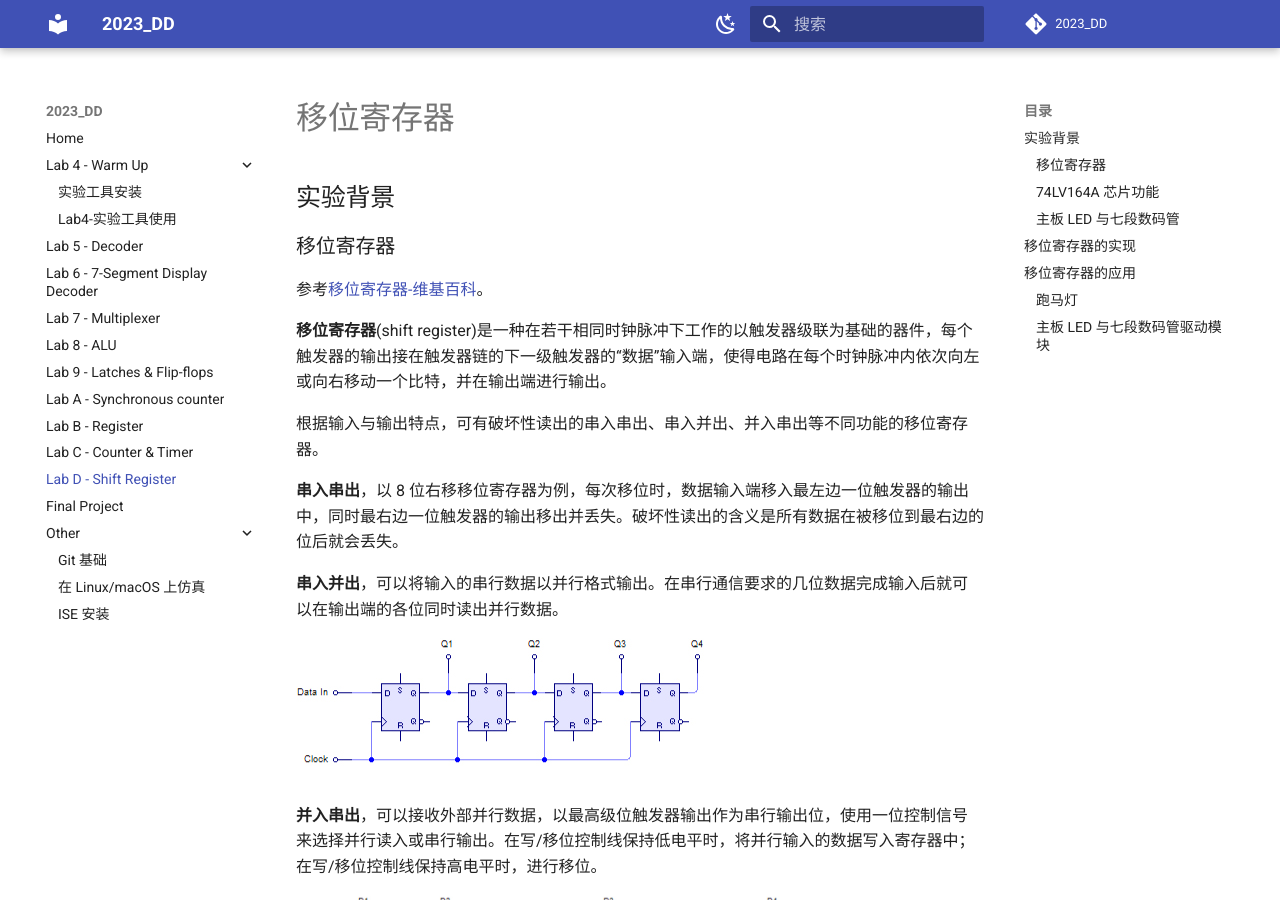
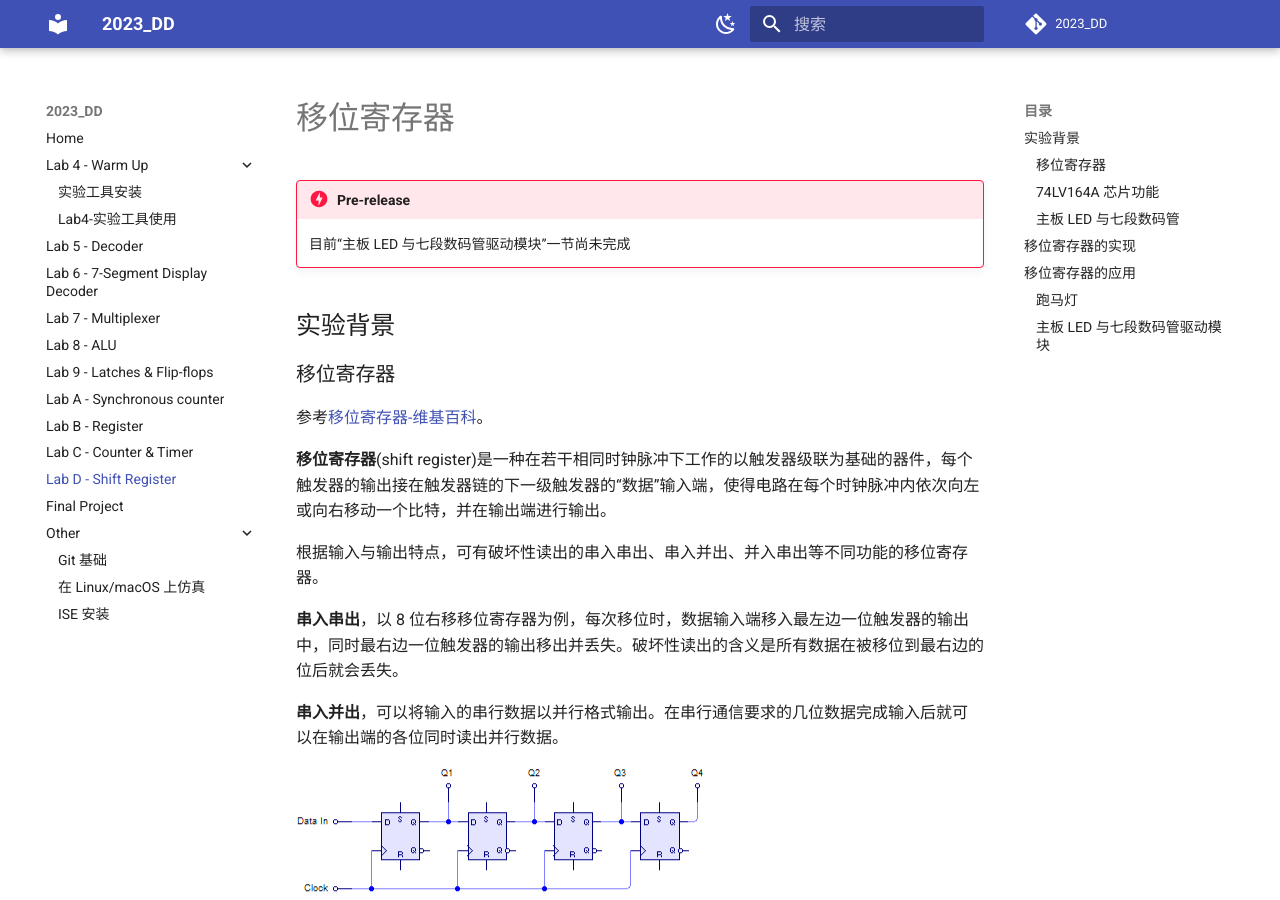
Before and after one commit to Guahao31/2023_DD, an MkDocs documentation site: the page built from docs/labD/shift_register.md, in a window 1280 px wide and 900 px high. Built offline with MkDocs 1.6.1 and Material for MkDocs 9.7.7, drawn with Linux system fonts in a browser that asks for light colours; a script that is not in the unit is left out; comment, search, counter and statistics services are not loaded.

Commit message:
labD: add danger

```diff
--- a/docs/labD/shift_register.md
+++ b/docs/labD/shift_register.md
@@ -1,4 +1,7 @@
 # 移位寄存器
+
+!!! danger "Pre-release"
+    目前“主板 LED 与七段数码管驱动模块”一节尚未完成
 
 ## 实验背景
 
```
